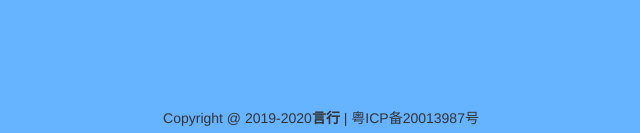
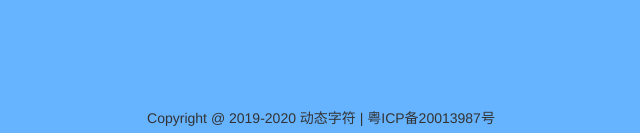
Before and after one commit to matianwen/site, a Django app: page /register/ in a window 1280 px wide. Shown: the part 667-800 px from the top of the page, without its empty margins (319-959 px from the left). Run offline with Django 3.2, Linux system fonts and the light colour scheme; some libraries are stand-ins or nearby versions.

Commit message:
更新网站版权信息

```diff
--- a/learn/findhistory/templates/find/find.html
+++ b/learn/findhistory/templates/find/find.html
@@ -54,7 +54,7 @@
         </div>
     </div>
     <center>
-        <span class="style4">Copyright @ 2019-2020言行 |</span>
+        <span class="style4">Copyright @ 2019-2020 动态字符 |</span>
         <span class="style4">粤ICP备20013987号</span>
     </center>
 {% endblock %}
--- a/learn/learnchat/templates/user/blackhole.html
+++ b/learn/learnchat/templates/user/blackhole.html
@@ -20,7 +20,7 @@
         </div>
     </div>
     <center>
-        <span class="style4">Copyright @ 2019-2020言行 |</span>
+        <span class="style4">Copyright @ 2019-2020 动态字符 |</span>
         <span class="style4">粤ICP备20013987号</span>
     </center>
 {% endblock %}
--- a/learn/login/templates/login/login.html
+++ b/learn/login/templates/login/login.html
@@ -67,7 +67,7 @@
 {% endblock %}
 <div class="footer">
     <center>
-        <span class="style4">Copyright @ 2019-2020<b>言行</b> |</span>
+        <span class="style4">Copyright @ 2019-2020 动态字符 |</span>
         <span class="style4">粤ICP备20013987号</span>
     </center>
 </div>
--- a/learn/login/templates/login/register.html
+++ b/learn/login/templates/login/register.html
@@ -66,7 +66,7 @@
 {% endblock %}
 <div class="footer">
     <center>
-        <span class="style4">Copyright @ 2019-2020<b>言行</b> |</span>
+        <span class="style4">Copyright @ 2019-2020 动态字符 |</span>
         <span class="style4">粤ICP备20013987号</span>
     </center>
 </div>
```
